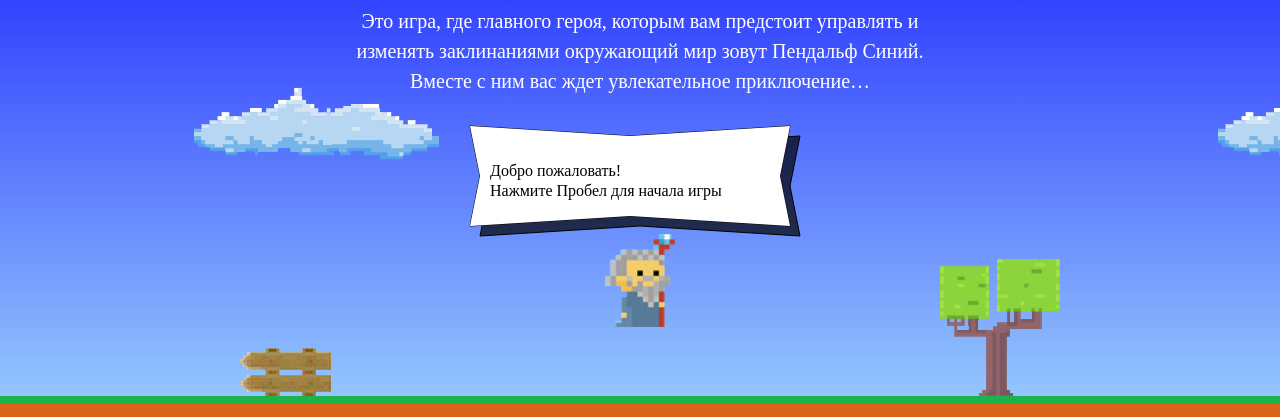
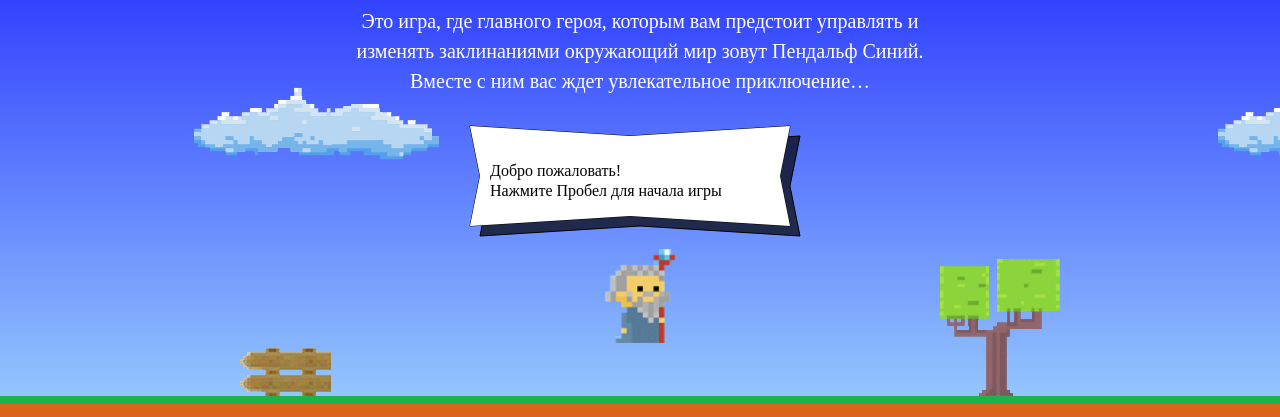
Before and after one commit to endophasie/167491-code-and-magick, a website: page index.html in a window 1280 px wide. Shown: the part 203-620 px from the top of the page. Drawn offline with Linux system fonts and the light colour scheme; a web font is replaced by a local one.

Commit message:
Add magician height fix

```diff
--- a/index.html
+++ b/index.html
@@ -53,7 +53,7 @@
   }
 
   function getWizardY(height) {
-    return (height - getWizardHeight()) / 3 * 2;
+    return height / 3 * 2 - getWizardHeight() / 2;
   }
 
 </script>
```
